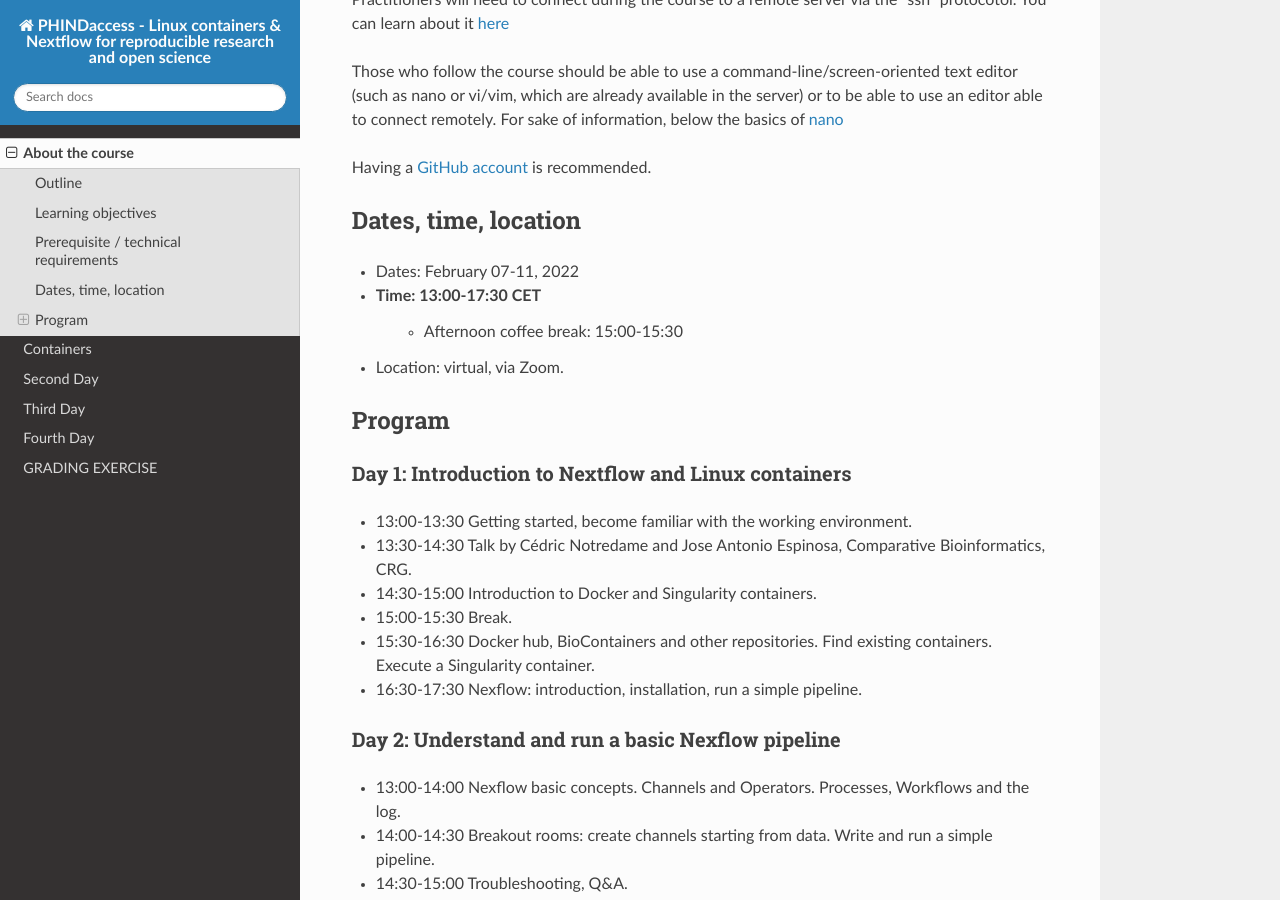
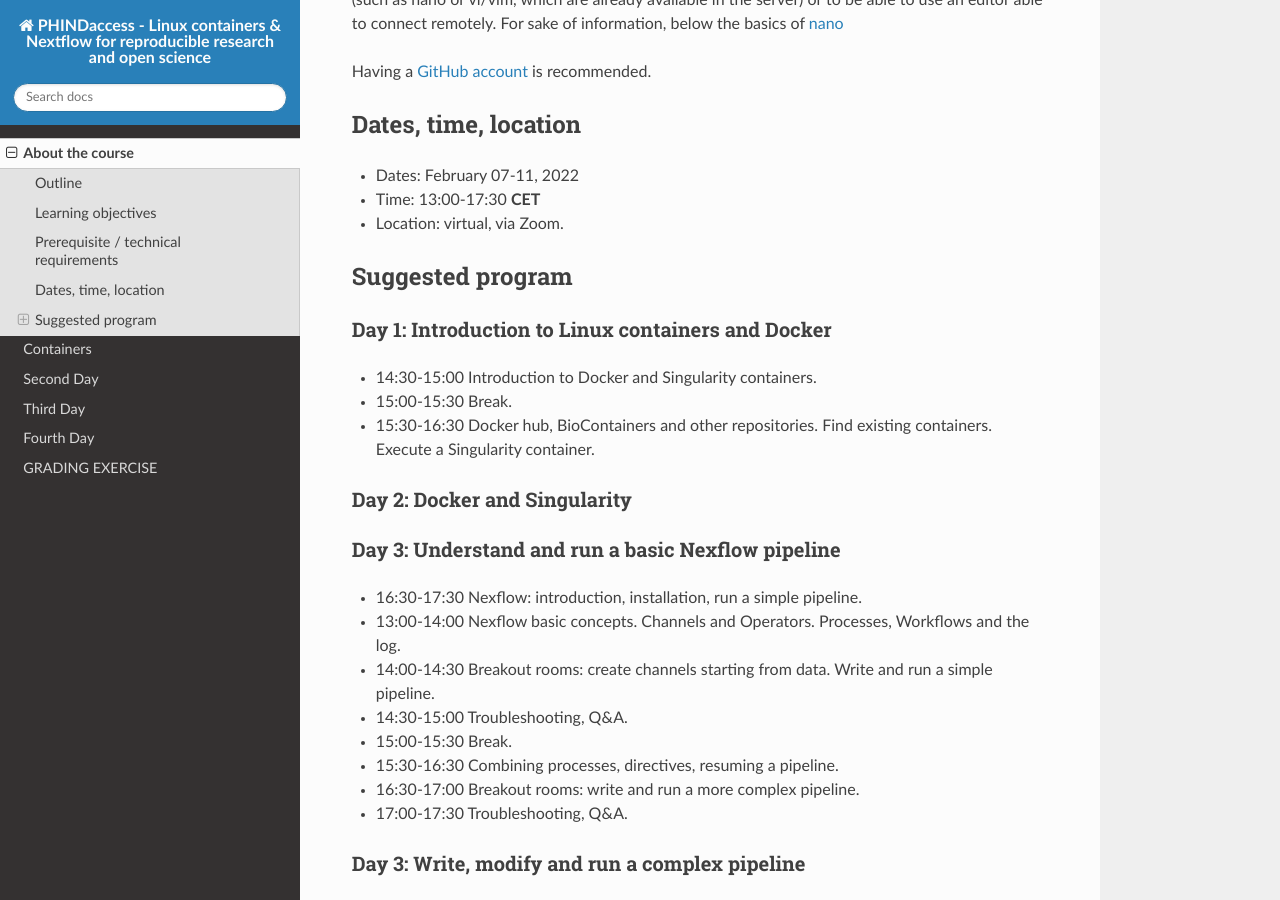
Before and after one commit to biocorecrg/CoursesCRG_Containers_Nextflow_May_2022, a Sphinx documentation site: the page built from docs/about.rst, in a window 1280 px wide and 900 px high, scrolled down 1232 px. Built offline with Sphinx 7.4.7 and the Read the Docs theme 2.0.0, drawn with Linux system fonts in a browser that asks for light colours; some of the changed text lies outside the part shown.

Commit message:
some cleaning

```diff
--- a/docs/about.rst
+++ b/docs/about.rst
@@ -38,16 +38,12 @@ This slow-paced hands-on course is designed for absolute beginners who want to s
      - |julia|
      - |kghedra|
 
-Other instructors:
-
-*
-
 .. _home-page-outline:
 
 Outline
 ============
 
-The 4-day Scientific Containrs and Nextflow course will train participants to build Nextflow pipelines and run them with `Singularity <https://sylabs.io/singularity/>`_ containers.
+This Linux Containers and Nextflow course will train participants to build Nextflow pipelines and run them with `Singularity <https://sylabs.io/singularity/>`_ containers.
 
 It is designed to provide trainees with short and frequent hands-on sessions, while keeping theoretical sessions to a minimum.
 
@@ -95,35 +91,38 @@ Dates, time, location
 * Dates: February 07-11, 2022
 
 * Time: 13:00-17:30 **CET**
-   * Afternoon coffee break: 15:00-15:30
+
 
 * Location: virtual, via Zoom.
 
 .. _home-page-program:
 
 
-Program
+Suggested program
 ============
 
 
 .. _home-page-day1:
 
-Day 1: Introduction to Nextflow and Linux containers
+Day 1: Introduction to Linux containers and Docker
 -------------
 
-* 13:00-13:30 Getting started, become familiar with the working environment.
-* 13:30-14:30 Talk by Cédric Notredame and Jose Antonio Espinosa, Comparative Bioinformatics, CRG.
 * 14:30-15:00 Introduction to Docker and Singularity containers.
 * 15:00-15:30 Break.
 * 15:30-16:30 Docker hub, BioContainers and other repositories. Find existing containers. Execute a Singularity container.
-* 16:30-17:30 Nexflow: introduction, installation, run a simple pipeline.
-
 
 .. _home-page-day2:
 
-Day 2: Understand and run a basic Nexflow pipeline
+Day 2: Docker and Singularity
 -------------
 
+
+.. _home-page-day3:
+
+Day 3: Understand and run a basic Nexflow pipeline
+-------------
+
+* 16:30-17:30 Nexflow: introduction, installation, run a simple pipeline.
 * 13:00-14:00 Nexflow basic concepts. Channels and Operators. Processes, Workflows and the log.
 * 14:00-14:30 Breakout rooms: create channels starting from data. Write and run a simple pipeline.
 * 14:30-15:00 Troubleshooting, Q&A.
```
Also changed, not shown: other parts of docs/about.rst (+2 -2 lines).
